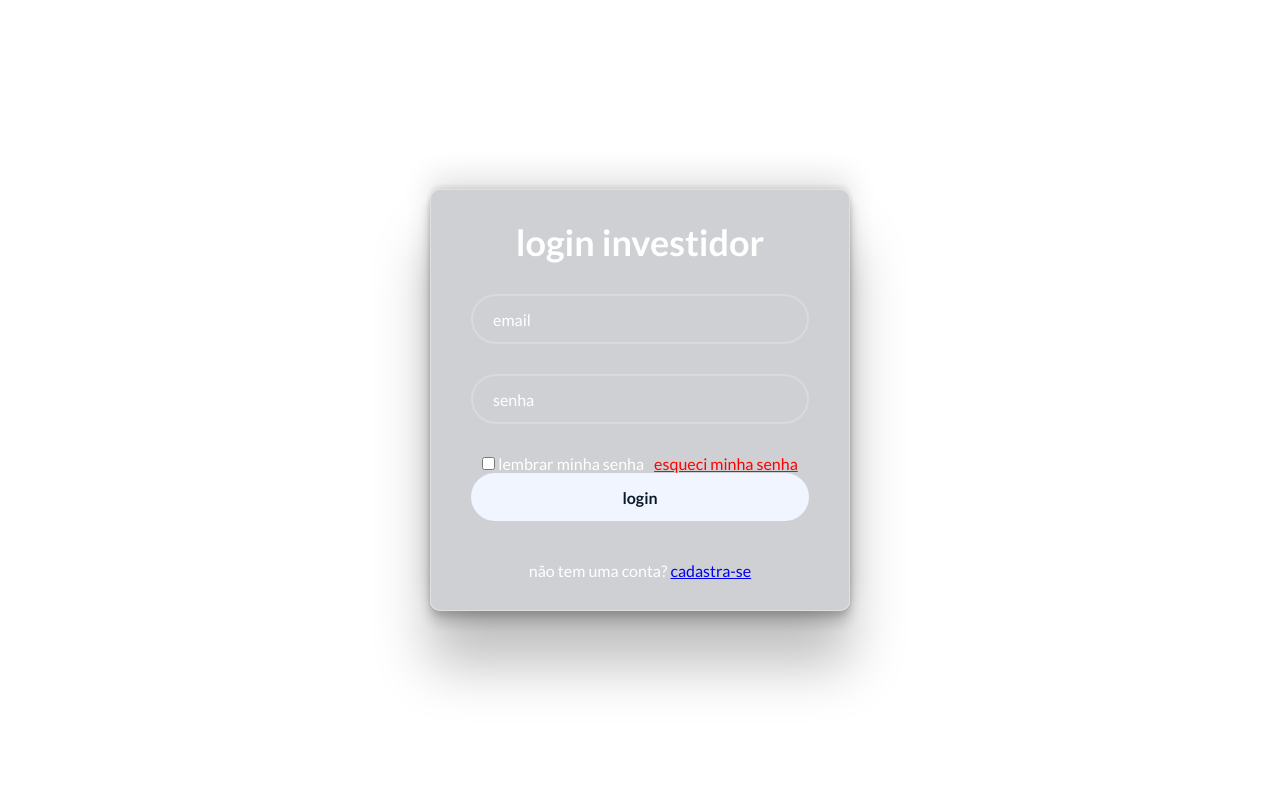
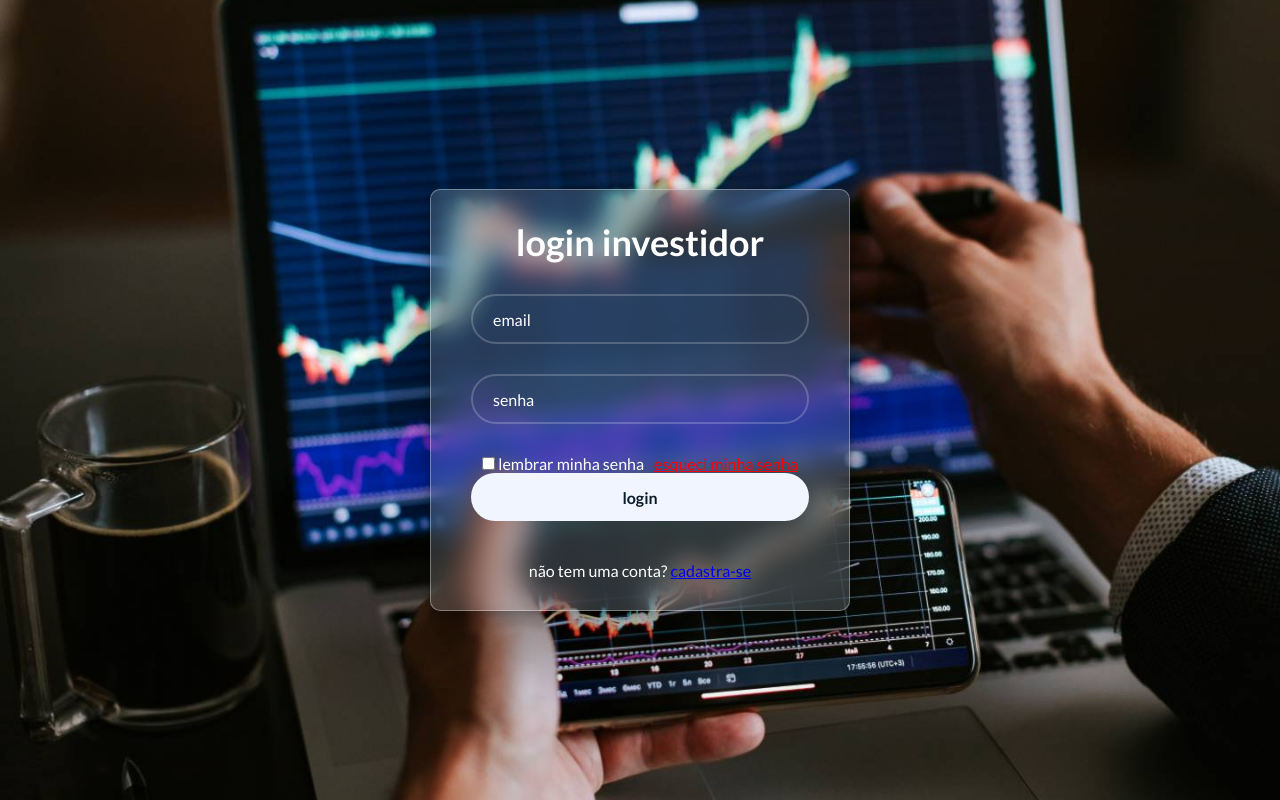
Before and after one commit to pablogustavo252511-lgtm/projeto-financeiro, a website: page login.html in a window 1280 px wide. Drawn offline with Linux system fonts and the light colour scheme.

Commit message:
Add files via upload

```diff
--- a/styles.css
+++ b/styles.css
@@ -12,7 +12,7 @@ body {
     justify-content: center;
     align-items: center;
     min-height: 100vh;
-    background-image: url('./img/fundo.jpg.jpg');
+    background-image: url('/fundo.jpg.jpg');
     background-size: cover;
     background-position: center;
     background-repeat: no-repeat;
```
